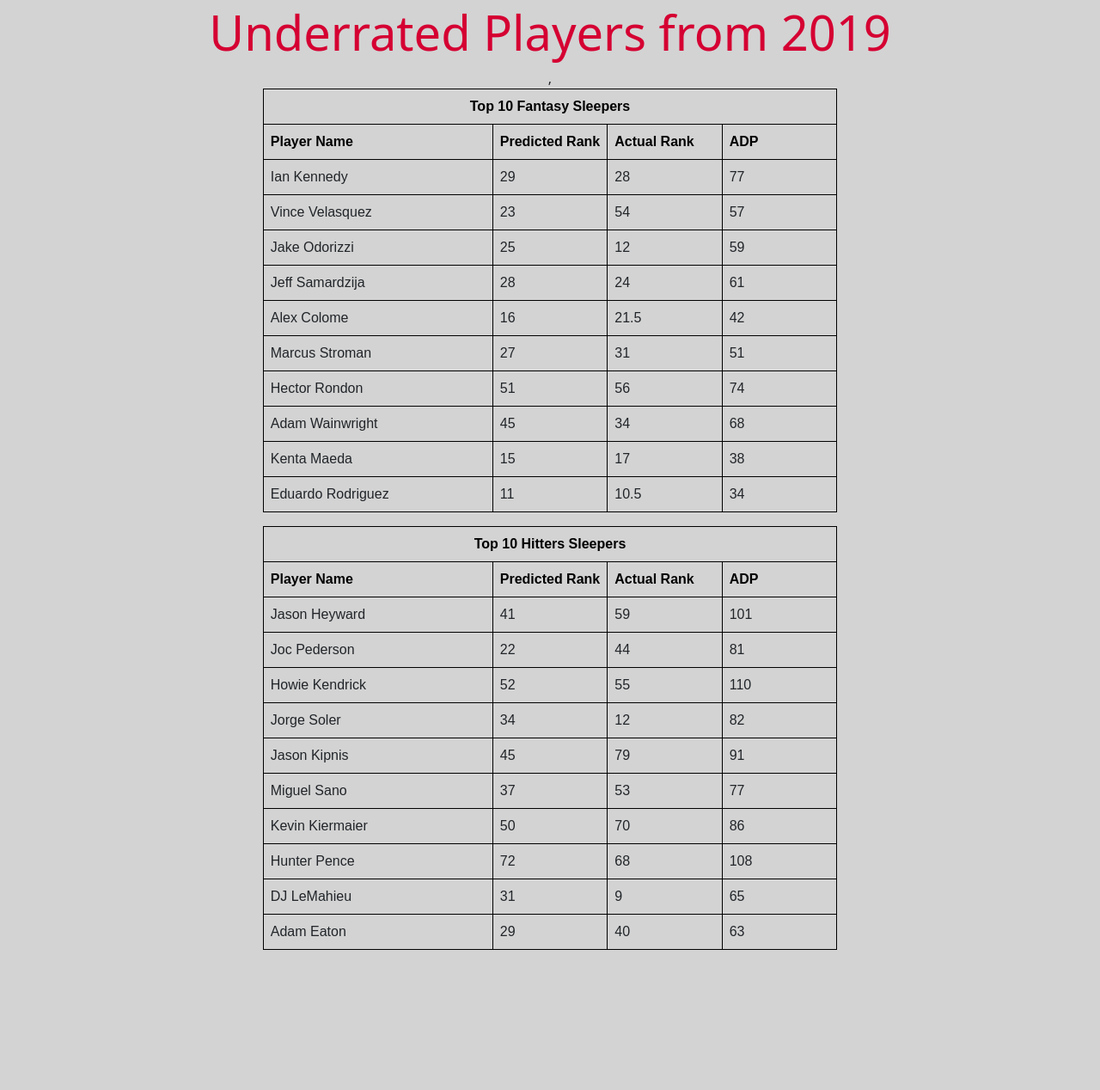
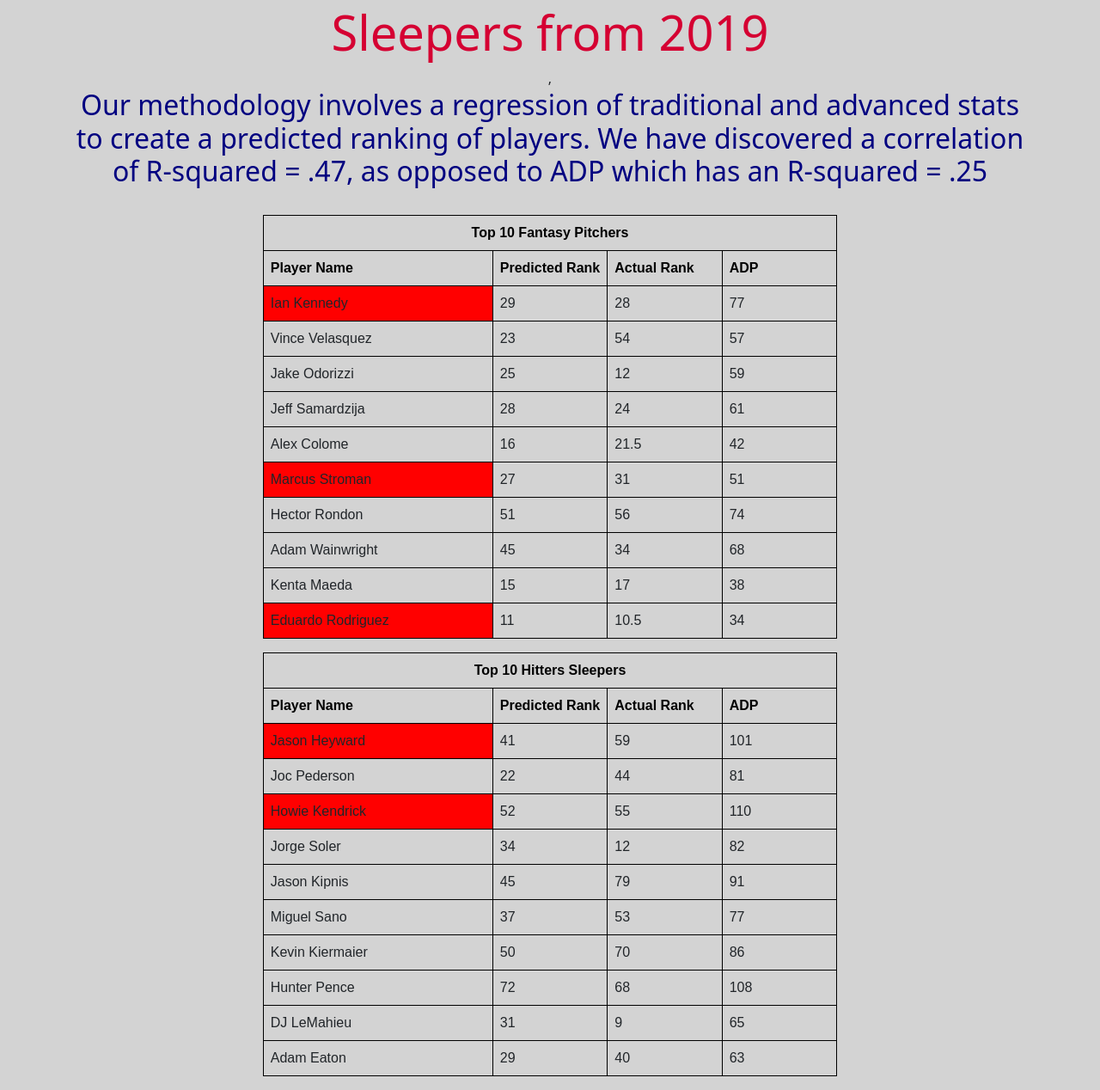
Before and after one commit to RiverJAM/Ultimate-Fantasy-Baseball-Eval-Tool, a Flask app: page /fantasyvalueplayers in a window 1280 px wide. Shown: the part 54-1322 px from the top of the page at 86% size. Before the commit the page ends 1159 px from the top, so only its background shows below. Run offline with Flask 2, Linux system fonts and the light colour scheme; some libraries are stand-ins or nearby versions.

Commit message:
highlighting

```diff
--- a/templates/fantasyvalue.html
+++ b/templates/fantasyvalue.html
@@ -114,8 +114,8 @@
         <h1 class="display-4" style="color:#D50032; font-weight: 400; outline: #dddddd;">Overvalued Players from 2019</h1>
         <h2 class="display-8" style="color: navy; font-weight: 150; outline: #dddddd;">
         Our methodology involves a regression of traditional and advanced stats to create a
-      predicted ranking of players.  We have discovered a correlation of R-squared = ,
-    as opposed to ADP which has an R-squared = </h2>
+      predicted ranking of players.  We have discovered a correlation of R-squared = .47,
+    as opposed to ADP which has an R-squared = .24</h2>
       </div>
     </div>
   </div>
--- a/templates/fantasyvalueplayers.html
+++ b/templates/fantasyvalueplayers.html
@@ -108,7 +108,11 @@
   <div class="container">
     <div class="row">
       <div class="col-md-12 jumbotron text-center">
-        <h1 class="display-4" style="color:#D50032; font-weight: 400; outline: #dddddd;">Underrated Players from 2019</h1>,<br>
+        <h1 class="display-4" style="color:#D50032; font-weight: 400; outline: #dddddd;">Sleepers from 2019</h1>,<br>
+        <h2 class="display-8" style="color: navy; font-weight: 150; outline: #dddddd;">
+          Our methodology involves a regression of traditional and advanced stats to create a
+        predicted ranking of players.  We have discovered a correlation of R-squared = .47,
+      as opposed to ADP which has an R-squared = .25</h2><br>
       </div>
     </div>
   </div>
@@ -117,7 +121,7 @@
         <table class="table col-md-12 colpanel-body ml-2 w-auto" id="fantasy-sleeper" style="padding-left: 45px !important">
           <thead>
             <tr>
-              <th colspan="4" style="text-align: center; color: black"; table-layout: fixed;">Top 10 Fantasy Sleepers</th>
+              <th colspan="4" style="text-align: center; color: black"; table-layout: fixed;">Top 10 Fantasy Pitchers</th>
             </tr>
           </thead>
           <tr style="text-align: center; color: black;">
@@ -127,7 +131,7 @@
             <th style="width:20%;">ADP</th>
           </tr>
           <tr>
-            <td>Ian Kennedy</td>
+            <td style="background-color:red">Ian Kennedy</td>
             <td>29</td>
             <td>28</td>
             <td>77</td>
@@ -157,7 +161,7 @@
             <td>42</td>
           </tr>
           <tr >
-            <td>Marcus Stroman</td>
+            <td style="background-color:red">Marcus Stroman</td>
             <td>27</td>
             <td>31</td>
             <td>51</td>
@@ -181,7 +185,7 @@
             <td>38</td>
           </tr>
           <tr >
-            <td>Eduardo Rodriguez</td>
+            <td style="background-color:red">Eduardo Rodriguez</td>
             <td>11</td>
             <td>10.5</td>
             <td>34</td>
@@ -280,7 +284,7 @@
             <th style="width:20%;">ADP</th>
           </tr>
           <tr>
-            <td>Jason Heyward</td>
+            <td style="background-color:red">Jason Heyward</td>
             <td>41</td>
             <td>59</td>
             <td>101</td>
@@ -292,7 +296,7 @@
             <td>81</td>
           </tr>
           <tr>
-            <td>Howie Kendrick</td>
+            <td style="background-color:red">Howie Kendrick</td>
             <td>52</td>
             <td>55</td>
             <td>110</td>
```
